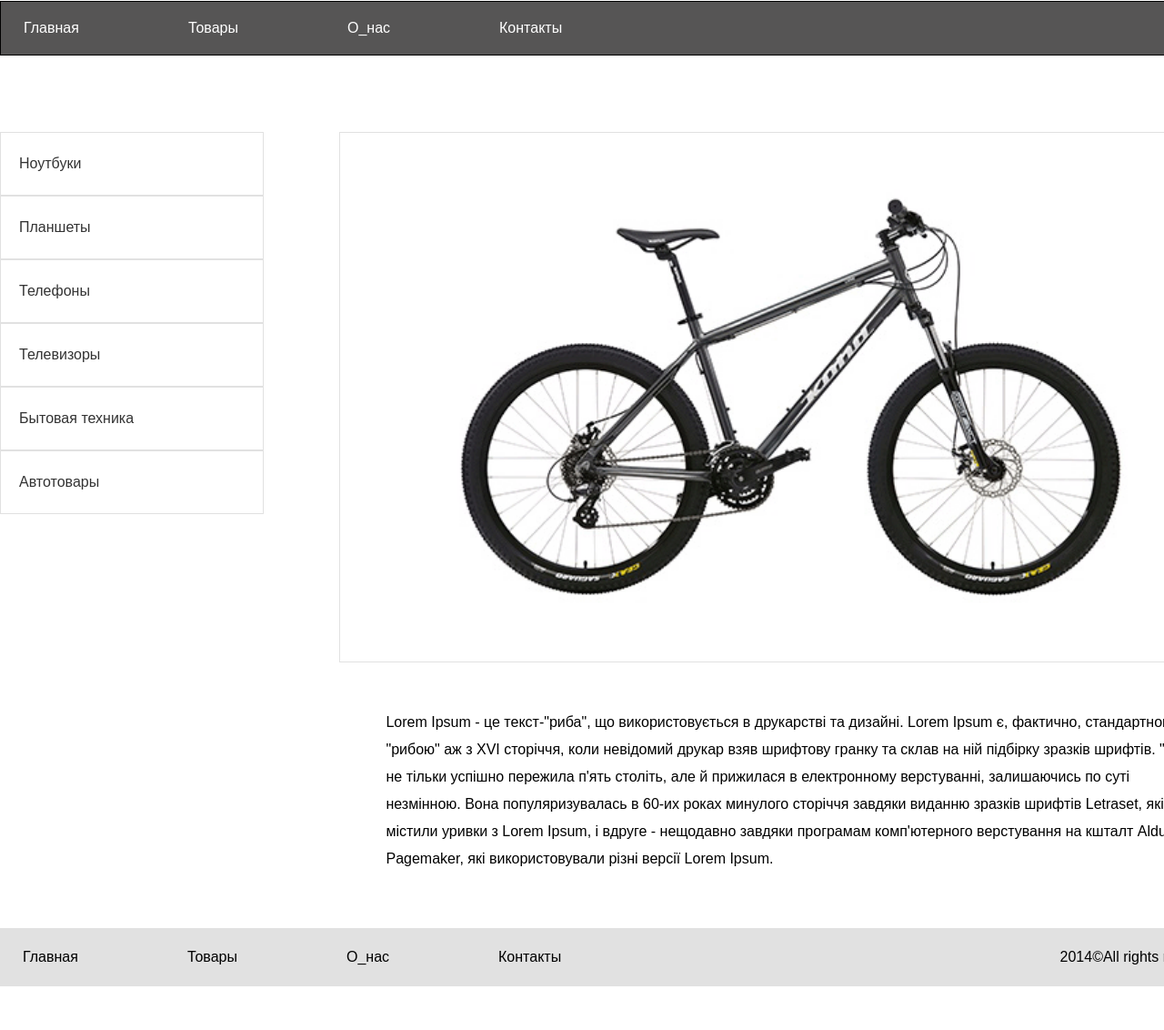
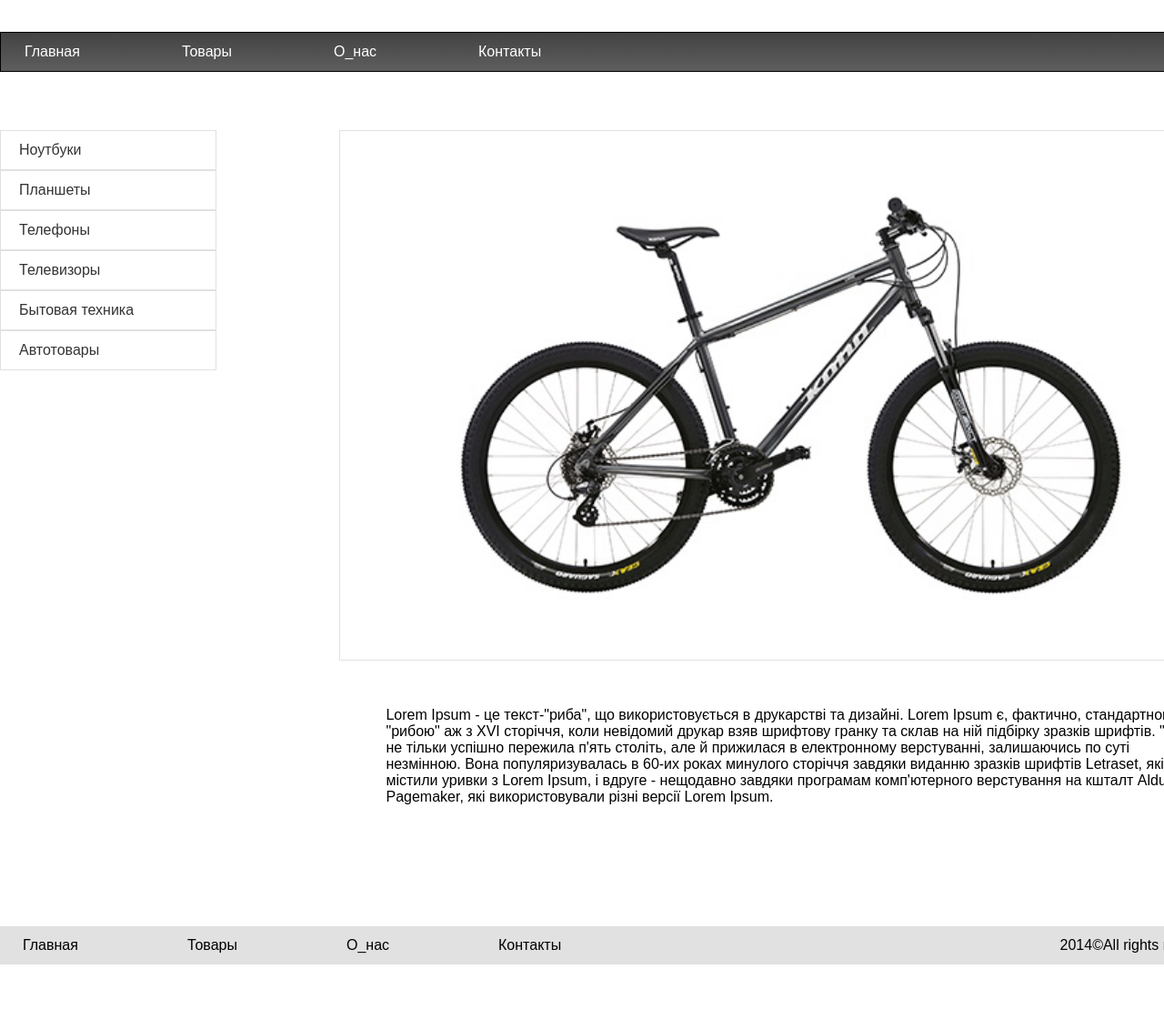
Before and after one commit to GalinaGorbil/GalinaGorbil.github.io, a plain HTML site: page HW3/index.html in a window 1280 px wide. Shown: the part 104-1236 px from the top of the page at 91% size. After the commit the page ends 1212 px from the top, so only its background shows below. Drawn offline with Linux system fonts and the light colour scheme.

Commit message:
add logo

```diff
--- a/HW3/index.html
+++ b/HW3/index.html
@@ -11,7 +11,7 @@
 
 
 	<div class="name">
-	  <h1> Fitness </h1>
+	  <img src="logo.png" />
 	</div>
 
 	<div class="nav">
--- a/HW3/style.css
+++ b/HW3/style.css
@@ -15,35 +15,47 @@
 
 
 .name{
-	font-size: 24px;
-	margin-bottom: 50px;
+	margin-top: 50px;
+	margin-bottom: 25px;
 }
 
 .nav {
 	width: 100%;
       float: left;
-      margin: 0 0 3em 0;
+      /*margin: 0 0 3em 0;*/
       padding: 0;
-      background-color: #565555;
+      /*background-color: #565555;*/
 	  border: 1px solid black;
-      border-bottom: 15px solid #56555;
-      border-top: 15px solid #56555;
+	  /*border:transparent;*/
+      /*border-bottom: 15px solid #56555;*/
+     /* border-top: 15px solid #56555;*/
+
+
+/* Permalink - use to edit and share this gradient: http://colorzilla.com/gradient-editor/#444343+1,5e5e5e+100 */
+      background: #444343; /* Old browsers */
+      background: -moz-linear-gradient(top, #444343 1%, #5e5e5e 100%); /* FF3.6-15 */
+      background: -webkit-linear-gradient(top, #444343 1%,#5e5e5e 100%); /* Chrome10-25,Safari5.1-6 */
+      background: linear-gradient(to bottom, #444343 1%,#5e5e5e 100%); /* W3C, IE10+, FF16+, Chrome26+, Opera12+, Safari7+ */
+      filter: progid:DXImageTransform.Microsoft.gradient( startColorstr='#444343', endColorstr='#5e5e5e',GradientType=0 ); /* IE6-9 */
+
 	  color: white;
-	  margin-bottom: 5em;
+	  /*margin-bottom: 3em;*/
+	  margin-top: 20px;
 	  }
 	   #nav li {
 	  list-style: none;
-	  color : #565555;
+	  /*color : #565555; */
+
       float: left;
-	  margin: 0 70px 0 0;
+	  margin: 0 60px 0 0;
 
 	  }
 
 	  #nav li a:hover {
       color: #ffffff;
-      background-color: #464646;
-	  border-left: 1px solid #ffffff;
-	  border-right: 1px solid #ffffff;
+      background-color: #444444;
+	  border-left: 1px solid #838383;
+	  border-right: 1px solid #838383;
 
 	  }
 
@@ -51,7 +63,9 @@
 
 	  #nav li a {
       display: block;
-      padding: 20px 25px;
+	  border-left: 1px solid transparent;
+	  border-right: 1px solid transparent;
+      padding: 12px 25px;
       text-decoration: none;
       color: white;
 	  font-size: 14,67px;
@@ -63,10 +77,10 @@
 
 .navleft {
 	/*position: relative;*/
-	margin-top: 1em;
+	/*margin-top: 3px;*/
 }
 .navleft ul {
-	width: 290px;
+	width: 238px;
 	font-size: 13,33px;
 	list-style-type:none;
 
@@ -80,7 +94,7 @@
 
 .navleft ul a {
 	            display: block;
-                padding:25px 20px 25px;
+                padding:12px 20px 12px;
                 background-color: #ffffff;
 				border: 1px solid #e1e1e1;
                 border-top: 1px solid #e1e1e1;
@@ -117,7 +131,7 @@
 	display: table-cell;width: 66%;
 	/*margin-left: 40%;*/
 	min-height: calc(40vh - 80px);
-	line-height: 30px;
+	line-height: 20,33px;
 	font-size: 13,33px;
 	text-align:left;
 	padding: 1px 40px 1px 40px;
@@ -130,8 +144,8 @@
       margin: 0 0 3em 0;
       padding: 0;
       background-color: #e1e1e1;
-      border-bottom: 15px solid #e1e1e1;
-      border-top: 15px solid #e1e1e1;
+      /*border-bottom: 15px solid #e1e1e1;*/
+     /* border-top: 15px solid #e1e1e1;*/
 	  color: elelel;
 	  }
 	  .footer li {
@@ -150,7 +164,7 @@
 
 	  .footer li a {
       display: block;
-      padding: 8px 25px;
+      padding: 12px 25px;
       text-decoration: none;
       color: black;
 	  font-size: 13,33px;
@@ -159,7 +173,7 @@
 	 .footer span {
 		 list-style: none;
 		 float: right;
-		 padding: 8px 25px;
+		 padding: 12px 25px;
 		 font-size: 13,33px;
 
 	 }
```
Also changed, not shown: HW3/logo.png (added).
